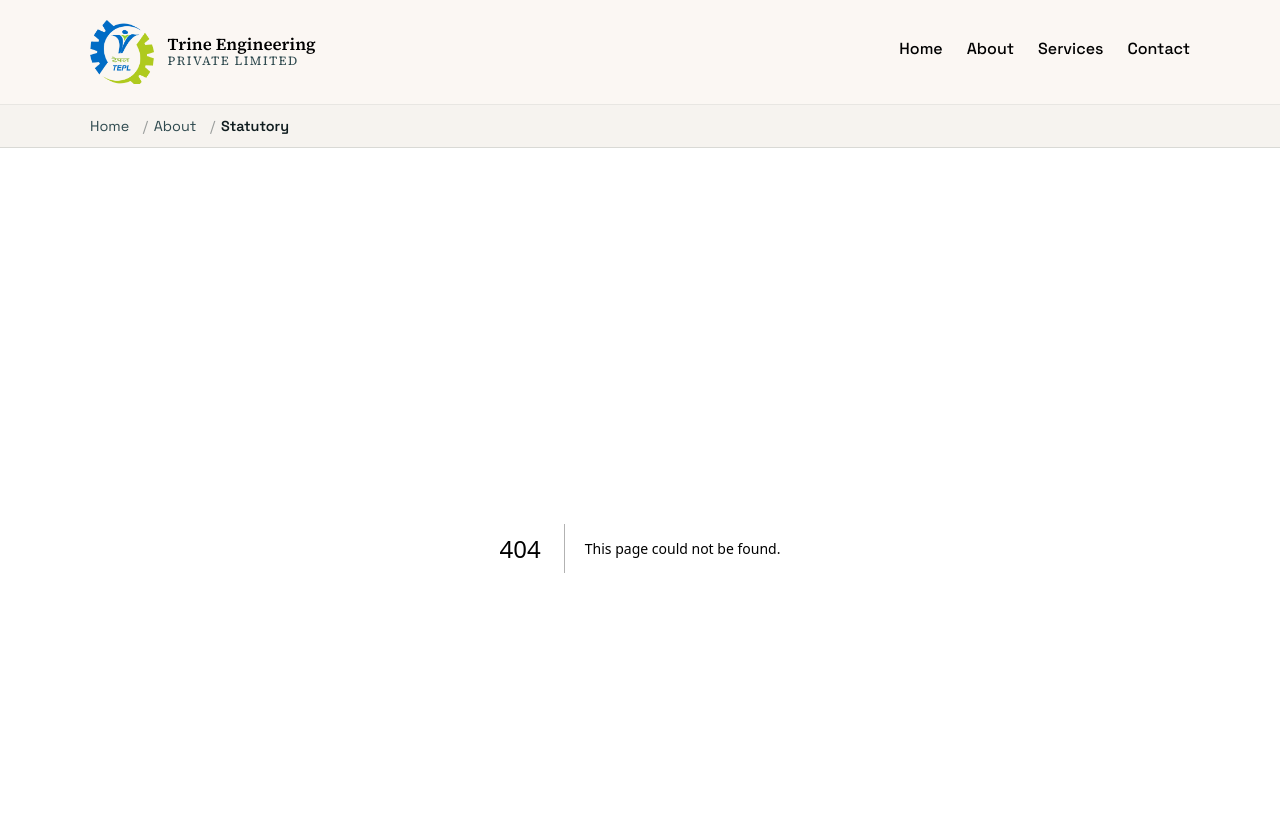
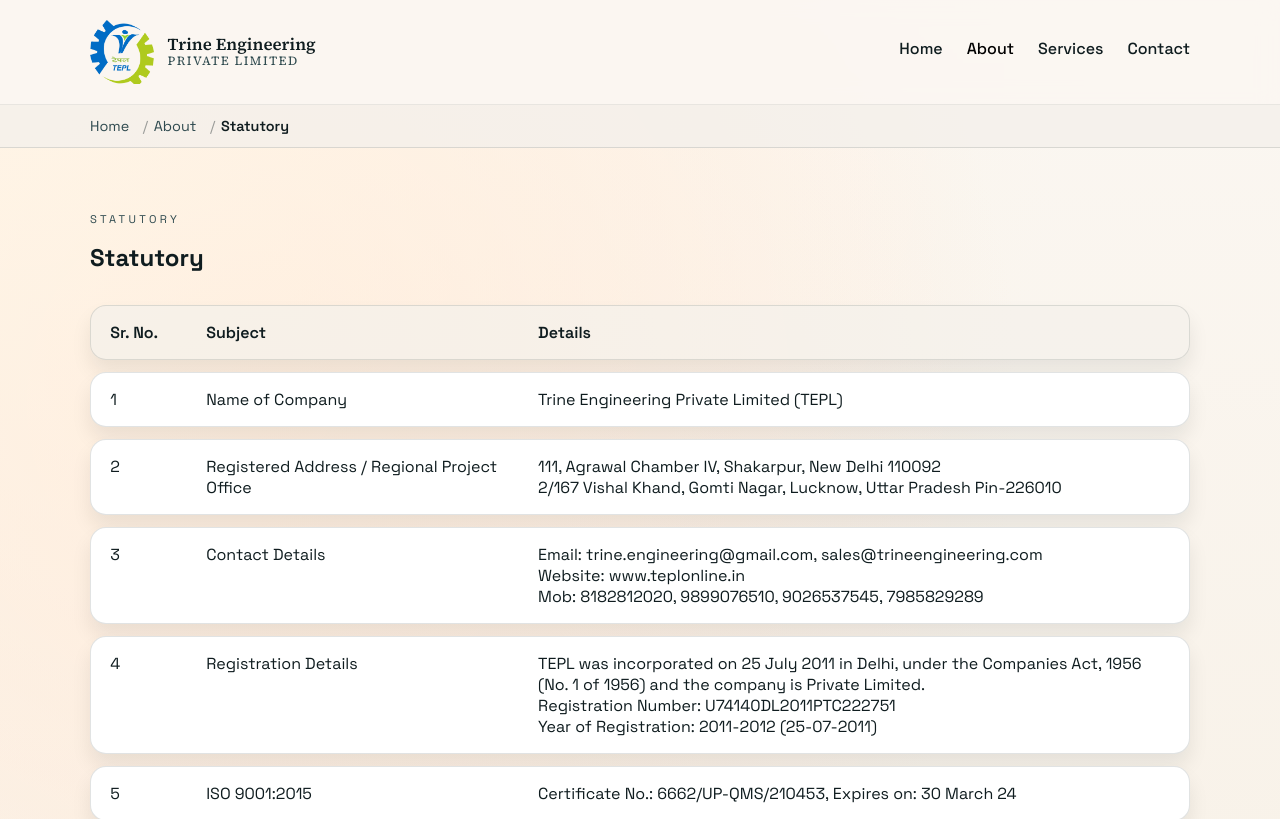
Before and after one commit to disputedbug/TrinePortal, a Next.js app: page /about/statutory in a window 1280 px wide. Before the commit this address had no page. Shown: the top 819 px of the page. Built offline with nearby package versions, Linux system fonts and the light colour scheme.

Commit message:
Changes name of the page from legal to statutory

```diff
--- a/app/about/legal/page.tsx
+++ b/app/about/statutory/page.tsx
@@ -1,9 +1,9 @@
-export default function LegalPage() {
+export default function StatutoryPage() {
   return (
     <section className="content-section">
       <div className="container">
-        <p className="eyebrow">Statutory Details</p>
-        <h1>Statutory Details</h1>
+        <p className="eyebrow">Statutory</p>
+        <h1>Statutory</h1>
         <div className="legal-table">
           <div className="legal-row legal-header">
             <div>Sr. No.</div>
--- a/app/components/SiteHeader.tsx
+++ b/app/components/SiteHeader.tsx
@@ -31,8 +31,8 @@
               <Link href="/about/key-personnel" className="dropdown-item" role="menuitem">
                 Key Personnel
               </Link>
-              <Link href="/about/legal" className="dropdown-item" role="menuitem">
-                Statutory Details
+              <Link href="/about/statutory" className="dropdown-item" role="menuitem">
+                Statutory
               </Link>
             </div>
           </div>
```
